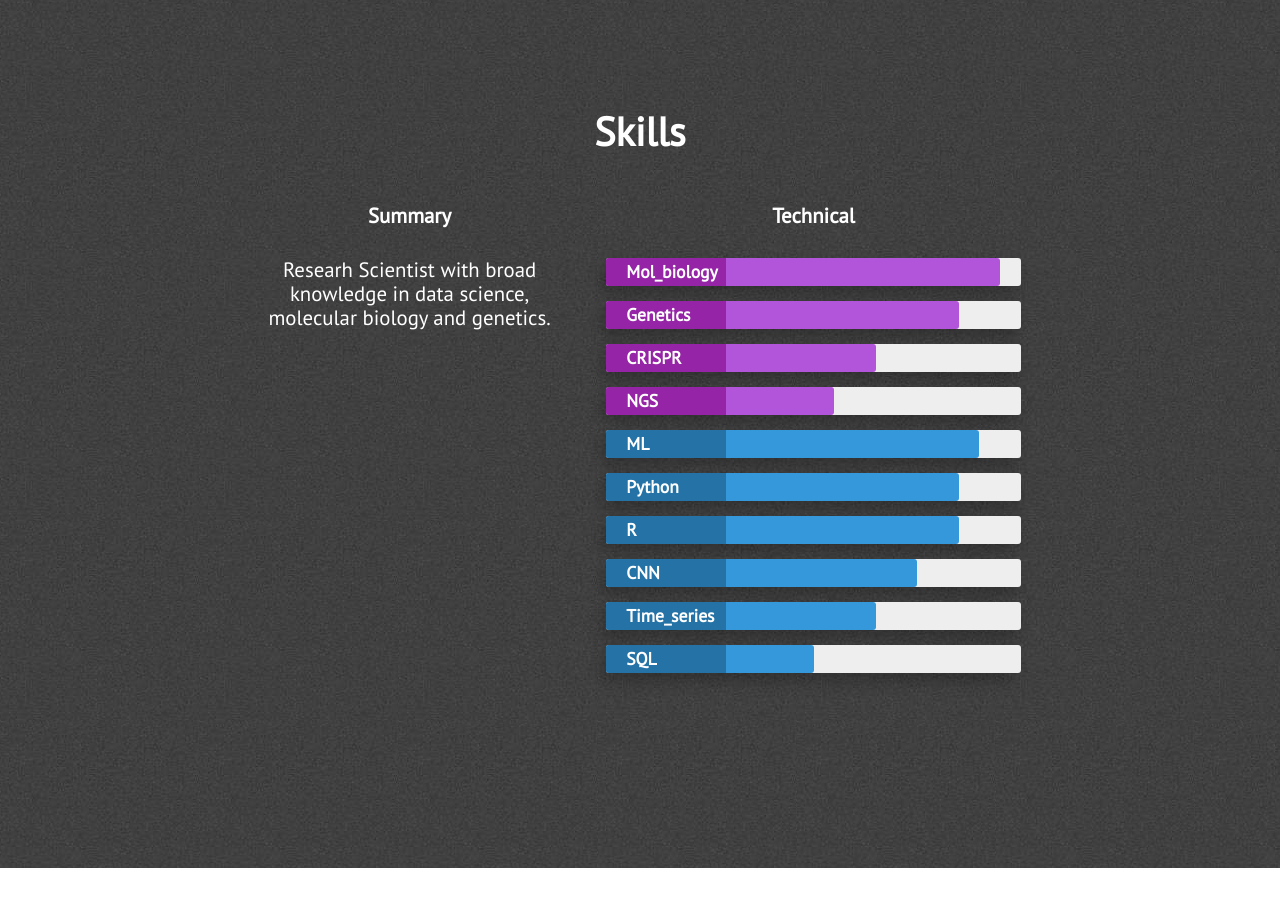
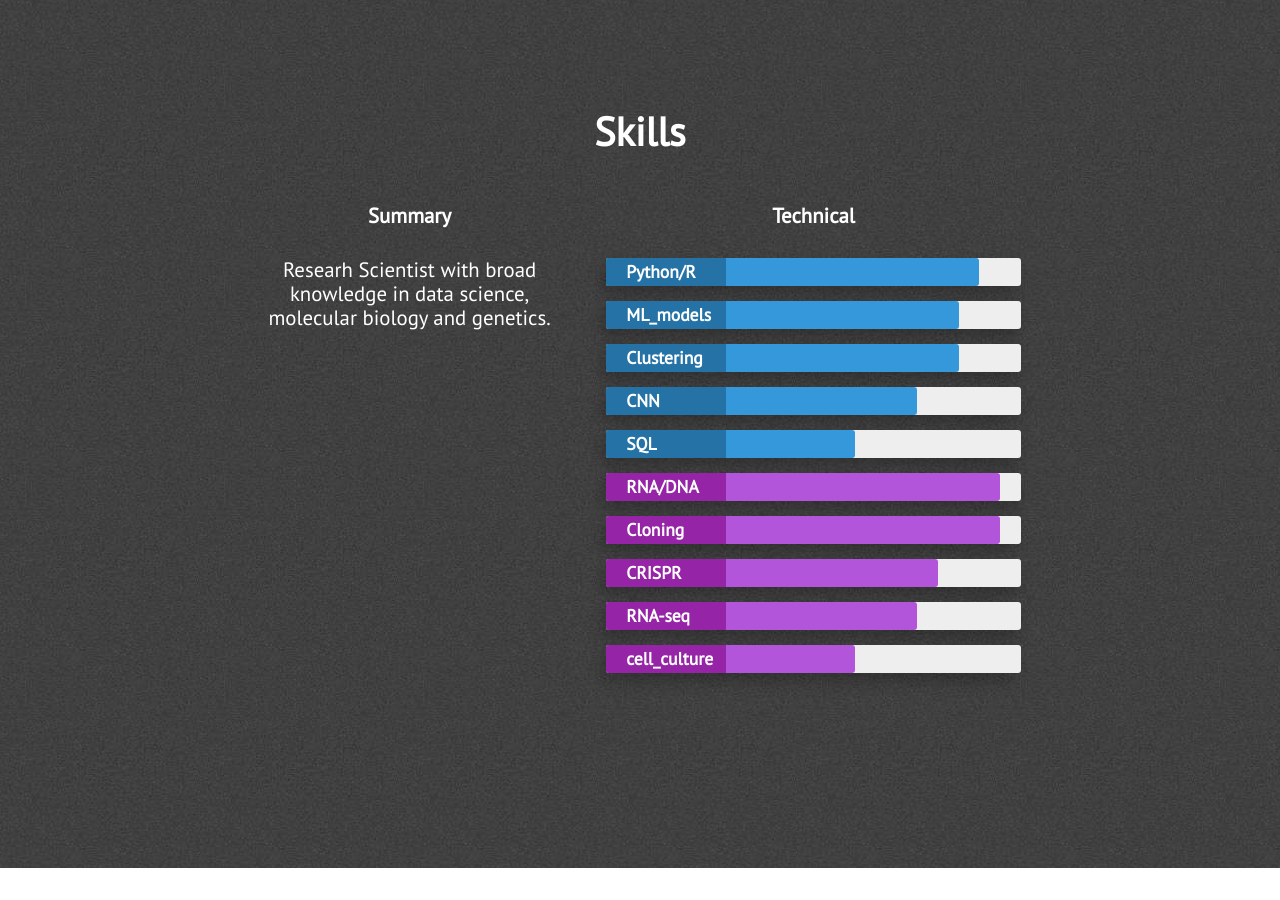
Before and after one commit to ybchan/ybchan.github.io, a Jekyll site: the page built from index.html, in a window 1280 px wide and 900 px high, scrolled down 2032 px. Built offline with Jekyll 4.4.1, drawn with Linux system fonts in a browser that asks for light colours; nearby versions of some CDN libraries.

Commit message:
Update skills.html

```diff
--- a/_includes/skills.html
+++ b/_includes/skills.html
@@ -14,39 +14,18 @@
                 <div class="technical-skills">
                     <h3 class="center-align skills-subsection">Technical</h3>
                     <div class="progress-bars">
-                        <div class="skillbar clearfix " data-percent="95%">
-                            <div class="skillbar-title" style="background: #a629b9;"><span>Mol_biology</span></div>
-                            <div class="skillbar-bar" style="background: #b255da;"></div>
-                        </div> <!-- End Skill Bar -->
-
-                        <div class="skillbar clearfix " data-percent="85%">
-                            <div class="skillbar-title" style="background: #a629b9;"><span>Genetics</span></div>
-                            <div class="skillbar-bar" style="background: #b255da;"></div>
-                        </div> <!-- End Skill Bar -->
-
-                        <div class="skillbar clearfix " data-percent="65%">
-                            <div class="skillbar-title" style="background: #a629b9;"><span>CRISPR</span></div>
-                            <div class="skillbar-bar" style="background: #b255da;"></div>
-                        </div> <!-- End Skill Bar -->
-
-                        <div class="skillbar clearfix " data-percent="55%">
-                            <div class="skillbar-title" style="background: #a629b9;"><span>NGS</span></div>
-                            <div class="skillbar-bar" style="background: #b255da;"></div>
-                        </div> <!-- End Skill Bar -->
-
                         <div class="skillbar clearfix " data-percent="90%">
-                            <div class="skillbar-title" style="background: #2980b9;"><span>ML</span></div>
+                            <div class="skillbar-title" style="background: #2980b9;"><span>Python/R</span></div>
                             <div class="skillbar-bar" style="background: #3498db;"></div>
                         </div> <!-- End Skill Bar -->
 
                         <div class="skillbar clearfix " data-percent="85%">
-                            <div class="skillbar-title" style="background: #2980b9;"><span>Python</span></div>
+                            <div class="skillbar-title" style="background: #2980b9;"><span>ML_models</span></div>
                             <div class="skillbar-bar" style="background: #3498db"></div>
                         </div> <!-- End Skill Bar -->
 
-
                         <div class="skillbar clearfix " data-percent="85%">
-                            <div class="skillbar-title" style="background: #2980b9;"><span>R</span></div>
+                            <div class="skillbar-title" style="background: #2980b9;"><span>Clustering</span></div>
                             <div class="skillbar-bar" style="background: #3498db;"></div>
                         </div> <!-- End Skill Bar -->
 
@@ -55,14 +34,34 @@
                             <div class="skillbar-bar" style="background: #3498db;"></div>
                         </div> <!-- End Skill Bar -->
 
-                        <div class="skillbar clearfix " data-percent="65%">
-                            <div class="skillbar-title" style="background: #2980b9"><span>Time_series</span></div>
-                            <div class="skillbar-bar" style="background: #3498db;"></div>
+                        <div class="skillbar clearfix " data-percent="60%">
+                            <div class="skillbar-title" style="background: #2980b9"><span>SQL</span></div>
+                            <div class="skillbar-bar" style="background: #3498db"></div>
                         </div> <!-- End Skill Bar -->
 
-                        <div class="skillbar clearfix " data-percent="50%">
-                            <div class="skillbar-title" style="background: #2980b9"><span>SQL</span></div>
-                            <div class="skillbar-bar" style="background: #3498db"></div>
+                        <div class="skillbar clearfix " data-percent="95%">
+                            <div class="skillbar-title" style="background: #a629b9;"><span>RNA/DNA</span></div>
+                            <div class="skillbar-bar" style="background: #b255da;"></div>
+                        </div> <!-- End Skill Bar -->
+
+                        <div class="skillbar clearfix " data-percent="95%">
+                            <div class="skillbar-title" style="background: #a629b9;"><span>Cloning</span></div>
+                            <div class="skillbar-bar" style="background: #b255da;"></div>
+                        </div> <!-- End Skill Bar -->
+
+                        <div class="skillbar clearfix " data-percent="80%">
+                            <div class="skillbar-title" style="background: #a629b9;"><span>CRISPR</span></div>
+                            <div class="skillbar-bar" style="background: #b255da;"></div>
+                        </div> <!-- End Skill Bar -->
+
+                        <div class="skillbar clearfix " data-percent="75%">
+                            <div class="skillbar-title" style="background: #a629b9;"><span>RNA-seq</span></div>
+                            <div class="skillbar-bar" style="background: #b255da;"></div>
+                        </div> <!-- End Skill Bar -->
+
+                        <div class="skillbar clearfix " data-percent="60%">
+                            <div class="skillbar-title" style="background: #a629b9;"><span>cell_culture</span></div>
+                            <div class="skillbar-bar" style="background: #b255da;"></div>
                         </div> <!-- End Skill Bar -->
                     </div>
                 </div>
```
